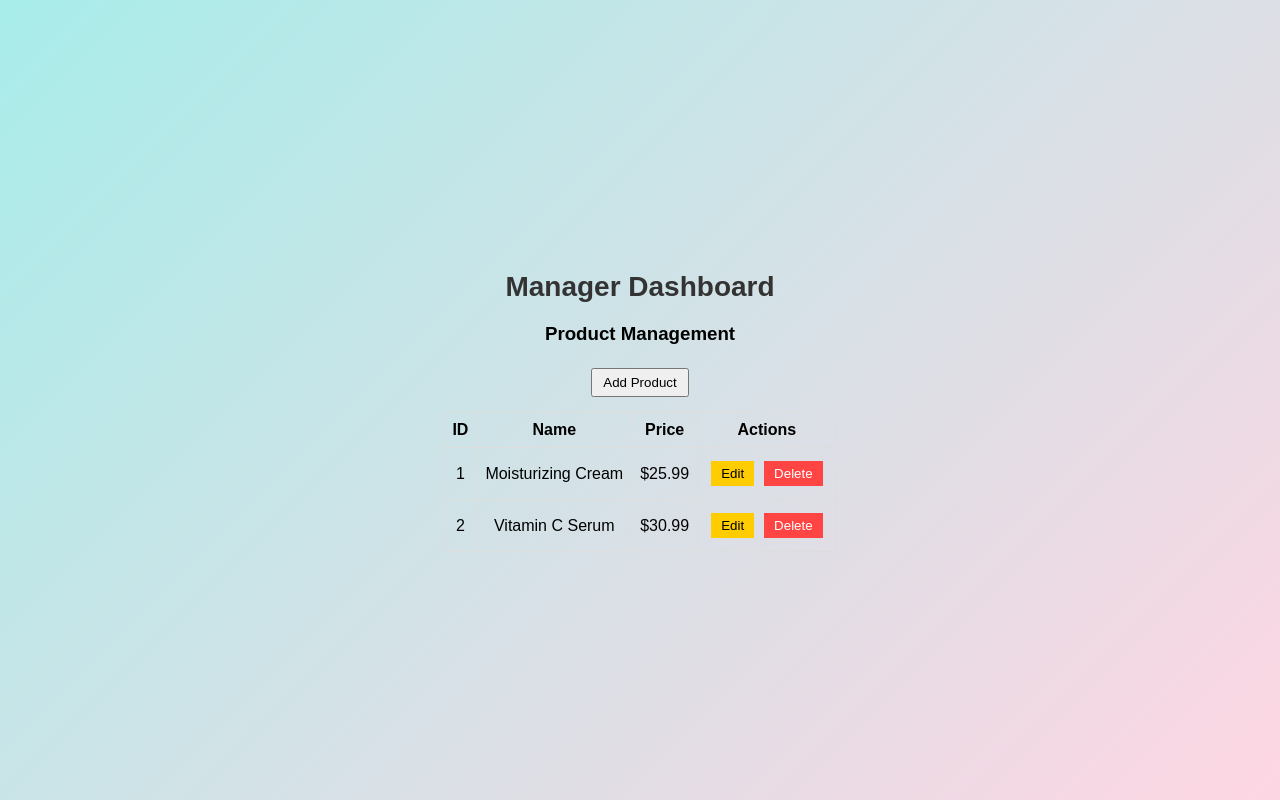
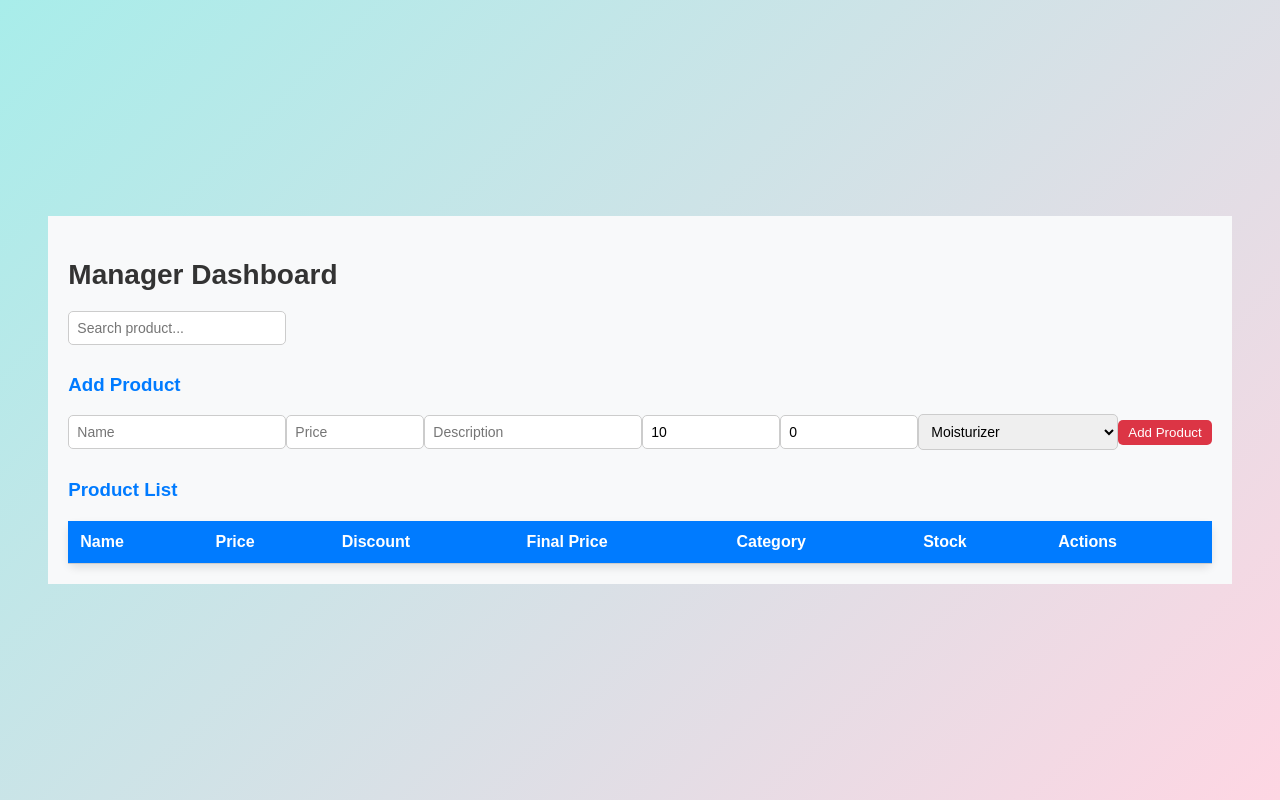
Before and after one commit to Hiiiiiiiii11/Spring2025SWD392_NET1707_G6_FE, a React (Create React App) app: page /manager in a window 1280 px wide. Built offline with nearby package versions, Linux system fonts and the light colour scheme.

Commit message:
crud again

```diff
--- a/src/pages/Manager.css
+++ b/src/pages/Manager.css
@@ -1,34 +1,107 @@
 .manager-container {
-    max-width: 800px;
-    margin: auto;
   padding: 20px;
-    text-align: center;
+  font-family: Arial, sans-serif;
+  background-color: #f8f9fa;
 }
 
-  .manager-table {
-    width: 100%;
-    border-collapse: collapse;
-    margin-top: 10px;
+h2 {
+  color: #333;
 }
 
-  .manager-table th, .manager-table td {
-    border: 1px solid #ddd;
-    padding: 8px;
+h3 {
+  color: #007bff;
 }
 
-  .add-btn, .edit-btn, .delete-btn {
-    padding: 5px 10px;
-    margin: 5px;
+input, select {
+  padding: 8px;
+  border: 1px solid #ccc;
+  border-radius: 5px;
+  font-size: 14px;
+  width: 200px;
+}
+
+input[type="number"] {
+  width: 120px;
+}
+
+button {
+  background-color: #28a745;
+  color: white;
+  padding: 8px 12px;
+  border-radius: 5px;
+  border: none;
   cursor: pointer;
 }
 
-  .edit-btn {
-    background: #ffcc00;
-    border: none;
+button:hover {
+  background-color: #218838;
 }
 
-  .delete-btn {
-    background: #ff4444;
+.add-product-form {
+  display: flex;
+  flex-wrap: wrap;
+  gap: 15px;
+  margin-bottom: 20px;
+}
+
+.add-product-form input, .add-product-form select {
+  width: calc(33.33% - 10px);
+}
+
+.add-product-form button {
+  width: auto;
+  padding: 10px 15px;
+}
+
+input[type="text"], input[type="number"], select {
+  max-width: 300px;
+}
+
+table {
+  width: 100%;
+  border-collapse: collapse;
+  margin-top: 20px;
+  background-color: #ffffff;
+  border-radius: 8px;
+  box-shadow: 0 4px 8px rgba(0, 0, 0, 0.1);
+}
+
+th, td {
+  padding: 12px;
+  text-align: left;
+  border-bottom: 1px solid #ccc;
+}
+
+th {
+  background-color: #007bff;
+  color: white;
+}
+
+tr:nth-child(even) {
+  background-color: #f2f2f2;
+}
+
+button {
+  padding: 5px 10px;
+  background-color: #dc3545;
   color: white;
   border: none;
+  border-radius: 5px;
+  cursor: pointer;
 }
+
+button:hover {
+  background-color: #c82333;
+}
+
+input[type="text"], input[type="number"], select {
+  margin-bottom: 10px;
+}
+
+button:focus {
+  outline: none;
+}
+
+table td span {
+  color: red;
+}
--- a/src/pages/Manager.js
+++ b/src/pages/Manager.js
@@ -1,44 +1,124 @@
-import React, { useState } from "react";
+import React, { useState, useEffect } from "react";
 import "./Manager.css";
 
 function Manager() {
-  const [products, setProducts] = useState([
-    { id: 1, name: "Moisturizing Cream", price: "$25.99" },
-    { id: 2, name: "Vitamin C Serum", price: "$30.99" },
-  ]);
+  // Load dữ liệu từ localStorage
+  const [products, setProducts] = useState(() => {
+    return JSON.parse(localStorage.getItem("products")) || [];
+  });
+
+  const [newProduct, setNewProduct] = useState({
+    name: "",
+    price: "",
+    category: "Moisturizer",
+    description: "",
+    stock: 10,
+    discount: 0,
+    image: ""
+  });
+  const [search, setSearch] = useState("");
+  const [editingProduct, setEditingProduct] = useState(null); // Track which product is being edited
+
+  useEffect(() => {
+    localStorage.setItem("products", JSON.stringify(products));
+  }, [products]);
+
+  // Add product
+  const addProduct = () => {
+    if (!newProduct.name || !newProduct.price) return alert("Please fill all fields");
+    const priceAfterDiscount = newProduct.price - (newProduct.price * newProduct.discount) / 100;
+    setProducts([...products, { ...newProduct, id: Date.now(), priceAfterDiscount }]);
+    setNewProduct({ name: "", price: "", category: "Moisturizer", description: "", stock: 10, discount: 0, image: "" });
+  };
+
+  // Delete product
+  const deleteProduct = (id) => {
+    if (window.confirm("Are you sure?")) {
+      setProducts(products.filter((p) => p.id !== id));
+    }
+  };
+
+  // Edit product
+  const editProduct = (product) => {
+    setEditingProduct(product);  // Set the product to be edited
+    setNewProduct({
+      name: product.name,
+      price: product.price,
+      category: product.category,
+      description: product.description,
+      stock: product.stock,
+      discount: product.discount,
+      image: product.image,
+    });
+  };
+
+  // Save edited product
+  const saveProduct = () => {
+    if (!newProduct.name || !newProduct.price) return alert("Please fill all fields");
+    const priceAfterDiscount = newProduct.price - (newProduct.price * newProduct.discount) / 100;
+    const updatedProducts = products.map((product) =>
+      product.id === editingProduct.id
+        ? { ...newProduct, id: product.id, priceAfterDiscount }
+        : product
+    );
+    setProducts(updatedProducts);
+    setNewProduct({ name: "", price: "", category: "Moisturizer", description: "", stock: 10, discount: 0, image: "" });
+    setEditingProduct(null); // Reset editing state
+  };
 
   return (
     <div className="manager-container">
       <h2>Manager Dashboard</h2>
+      <input type="text" placeholder="Search product..." onChange={(e) => setSearch(e.target.value)} />
 
-      {/* Quản lý sản phẩm */}
-      <section>
-        <h3>Product Management</h3>
-        <button className="add-btn">Add Product</button>
-        <table className="manager-table">
+      <h3>{editingProduct ? "Edit Product" : "Add Product"}</h3>
+      <input type="text" placeholder="Name" value={newProduct.name} onChange={(e) => setNewProduct({ ...newProduct, name: e.target.value })} />
+      <input type="number" placeholder="Price" value={newProduct.price} onChange={(e) => setNewProduct({ ...newProduct, price: e.target.value })} />
+      <input type="text" placeholder="Description" value={newProduct.description} onChange={(e) => setNewProduct({ ...newProduct, description: e.target.value })} />
+      <input type="number" placeholder="Stock" value={newProduct.stock} onChange={(e) => setNewProduct({ ...newProduct, stock: e.target.value })} />
+      <input type="number" placeholder="Discount (%)" value={newProduct.discount} onChange={(e) => setNewProduct({ ...newProduct, discount: e.target.value })} />
+      <select onChange={(e) => setNewProduct({ ...newProduct, category: e.target.value })}>
+        <option>Moisturizer</option>
+        <option>Anti-aging</option>
+        <option>Brightening</option>
+        <option>Sunscreen</option>
+      </select>
+      <button onClick={editingProduct ? saveProduct : addProduct}>
+        {editingProduct ? "Save Changes" : "Add Product"}
+      </button>
+
+      <h3>Product List</h3>
+      <table>
         <thead>
           <tr>
-              <th>ID</th>
             <th>Name</th>
             <th>Price</th>
+            <th>Discount</th>
+            <th>Final Price</th>
+            <th>Category</th>
+            <th>Stock</th>
             <th>Actions</th>
           </tr>
         </thead>
         <tbody>
-            {products.map((product) => (
-              <tr key={product.id}>
-                <td>{product.id}</td>
-                <td>{product.name}</td>
-                <td>{product.price}</td>
+          {products
+            .filter((p) => p.name.toLowerCase().includes(search.toLowerCase()))
+            .map((p) => (
+              <tr key={p.id}>
+                <td>{p.name}</td>
+                <td>${p.price}</td>
+                <td>{p.discount}%</td>
+                <td>${p.priceAfterDiscount.toFixed(2)}</td>
+                <td>{p.category}</td>
+                <td>{p.stock > 0 ? p.stock : <span style={{ color: "red" }}>Out of stock</span>}</td>
                 <td>
-                  <button className="edit-btn">Edit</button>
-                  <button className="delete-btn">Delete</button>
+                  <button onClick={() => editProduct(p)}>Edit</button>
+                  <button onClick={() => deleteProduct(p.id)}>Delete</button>
                 </td>
               </tr>
             ))}
         </tbody>
       </table>
-      </section>
     </div>
   );
 }
```
Lines whose indentation alone changed are shown as unchanged.
